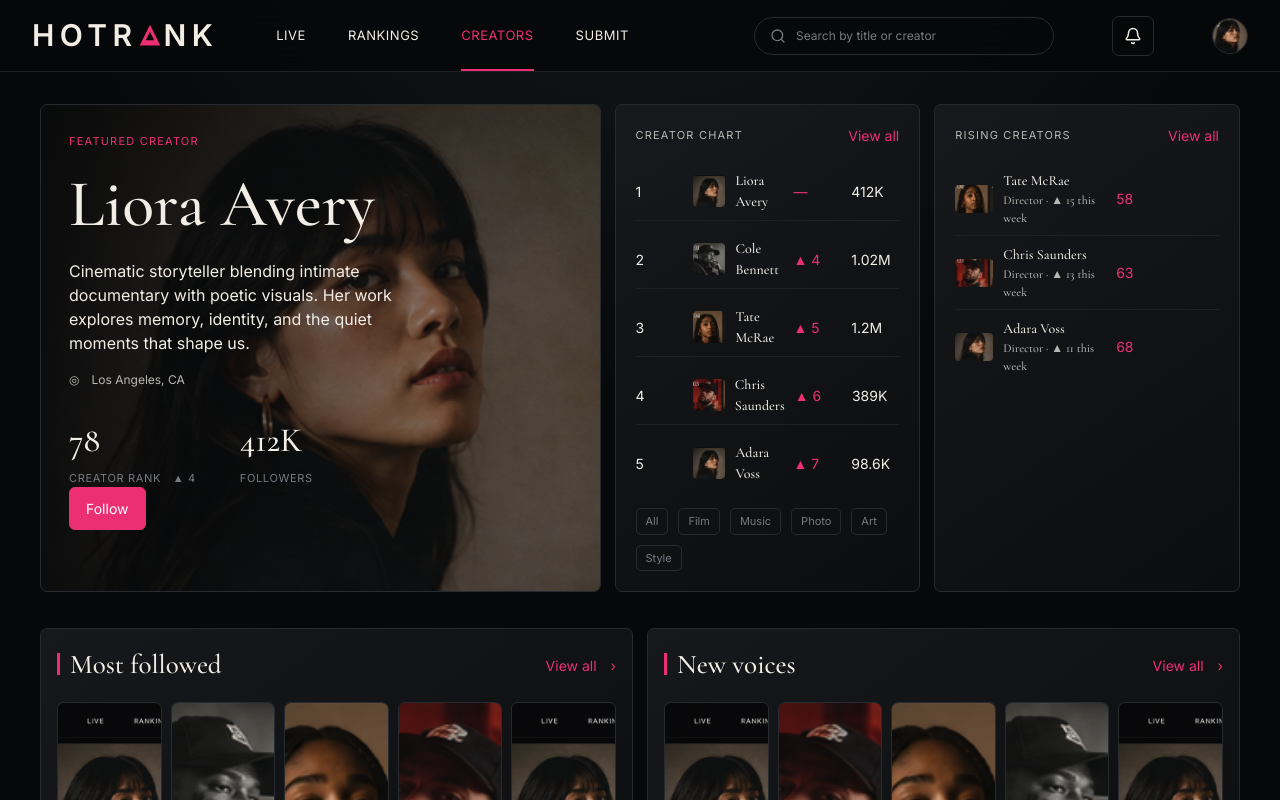
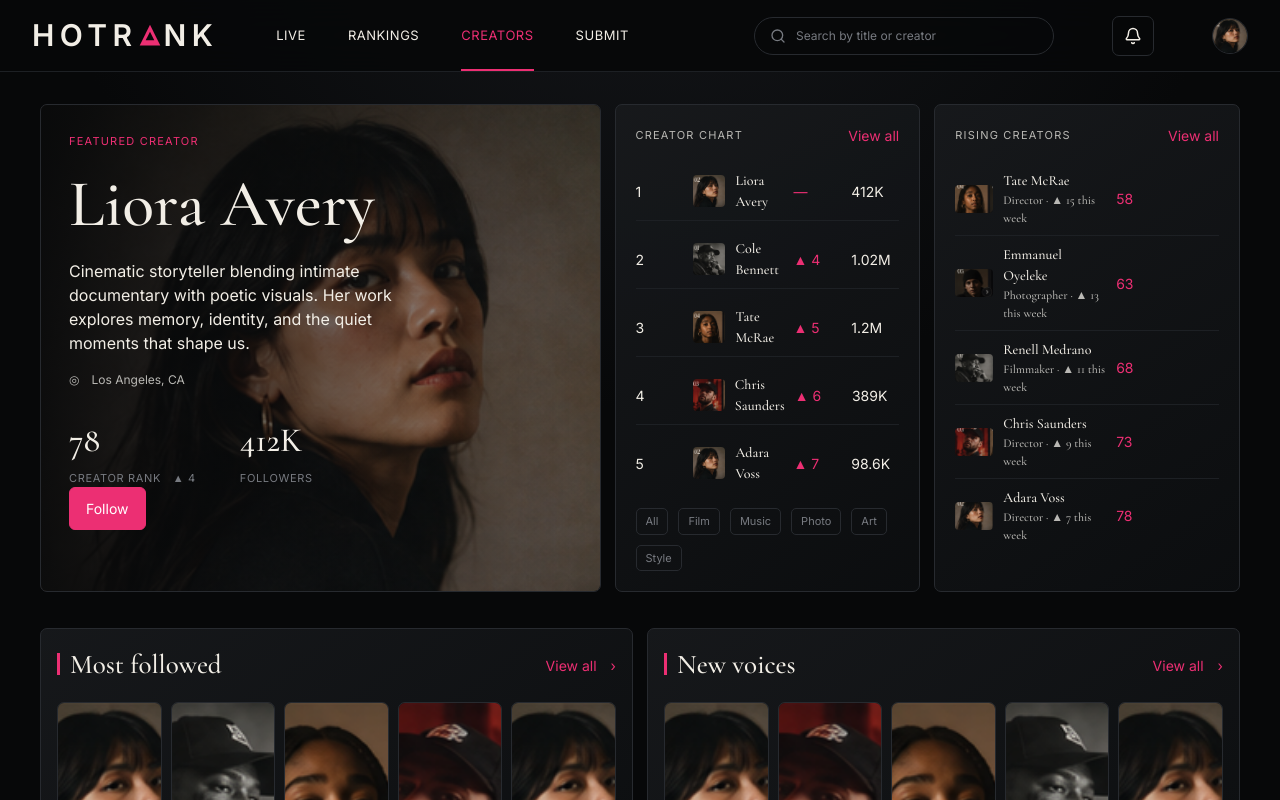
Before and after one commit to vibejam-co/hotrank-frontend-shell, a Next.js app: page /creators in a window 1280 px wide. Shown: the top 800 px of the page. Built offline with nearby package versions, Linux system fonts and the light colour scheme.

Commit message:
Complete creator discovery visual lock

```diff
--- a/app/creators/page.tsx
+++ b/app/creators/page.tsx
@@ -6,6 +6,7 @@ import {creators,imgs} from "@/lib/data";
 import {FollowButton} from "@/components/interaction-controls";
 
 const categories = ["All", "Film", "Music", "Photo", "Art", "Style"];
+const risingCreators = [["Tate McRae", imgs.creatorAyo, "Director"], ["Emmanuel Oyeleke", imgs.creatorJordan, "Photographer"], ["Renell Medrano", imgs.creatorCole, "Filmmaker"], ["Chris Saunders", imgs.creatorChris, "Director"], ["Adara Voss", imgs.creatorLiora, "Director"]];
 
 export default function Creators() {
   const [category, setCategory] = useState("All");
@@ -26,7 +27,7 @@ export default function Creators() {
         <div className="creator-list">{chartRows.map((x,i)=><div className="mini-row" key={x[0]}><span>{i+1}</span><img src={x[1]} alt={`${x[0]} portrait`}/><span className="serif">{x[0]}</span><span className="pink">{i===0 ? "—" : `▲ ${i+3}`}</span><span>{x[2].split(" ")[0]}</span></div>)}</div>
         <div className="chips" style={{marginTop:16}}>{categories.map(item=><button type="button" className={`tag ${category===item ? "active pink" : ""}`} key={item} onClick={()=>setCategory(item)}>{item}</button>)}</div>
       </section>
-      <section className="card rising"><div className="section-head"><span className="label">Rising creators</span><button className="view-all" type="button" onClick={()=>setChartExpanded(true)}>View all</button></div>{creators.slice(2).map((x,i)=><div className="mini-row" key={x[0]}><img src={x[1]} alt={`${x[0]} portrait`}/><span className="serif">{x[0]}<small className="meta" style={{display:'block'}}>Director · ▲ {15-i*2} this week</small></span><span className="pink">{58+i*5}</span></div>)}</section>
+      <section className="card rising"><div className="section-head"><span className="label">Rising creators</span><button className="view-all" type="button" onClick={()=>setChartExpanded(true)}>View all</button></div>{risingCreators.map((x,i)=><div className="mini-row" key={x[0]}><img src={x[1]} alt={`${x[0]} portrait`}/><span className="serif">{x[0]}<small className="meta" style={{display:'block'}}>{x[2]} · ▲ {15-i*2} this week</small></span><span className="pink">{58+i*5}</span></div>)}</section>
     </div>
     <div className="creator-rails section"><section className="card" style={{padding:16}}><div className="section-head"><h2 className="serif">Most followed</h2><span className="view-all">View all　›</span></div><div className="creator-cards">{creators.slice(0,5).map(x=><CreatorCard key={x[0]} name={x[0]} image={x[1]} followers={x[2]}/>)}</div></section><section className="card" style={{padding:16}}><div className="section-head"><h2 className="serif">New voices</h2><span className="view-all">View all　›</span></div><div className="creator-cards">{creators.slice().reverse().map(x=><CreatorCard key={x[0]} name={x[0]} image={x[1]} followers={x[2]}/>)}</div></section></div>
   </main>;
--- a/lib/data.ts
+++ b/lib/data.ts
@@ -1,4 +1,4 @@
-export const imgs={mountain:'/media/mountain-scene.png',ocean:'/media/clip-chasing.png',neon:'/media/clip-electric.png',portrait:'/media/creator-feature.png',softChaos:'/media/clip-soft-chaos.png',arctic:'/media/clip-arctic.png',forest:'/media/clip-arctic.png',desert:'/media/clip-long-way.png',city:'/media/clip-after-midnight.png',avatar:'/media/creator-cole.png',creatorFeature:'/media/creator-feature.png',creatorCole:'/media/creator-cole.png',creatorLiora:'/media/creator-feature.png',creatorChris:'/media/creator-chris.png',creatorAyo:'/media/creator-ayo.png',creatorJordan:'/media/creator-jordan.png',clipLandscape:'/media/clip-landscape.png',clipPortrait:'/media/clip-portrait.png',submitPreview:'/media/submit-preview.png'};
+export const imgs={mountain:'/media/mountain-scene.png',ocean:'/media/clip-chasing.png',neon:'/media/clip-electric.png',portrait:'/media/creator-feature.png',softChaos:'/media/clip-soft-chaos.png',arctic:'/media/clip-arctic.png',forest:'/media/clip-arctic.png',desert:'/media/clip-long-way.png',city:'/media/clip-after-midnight.png',avatar:'/media/creator-cole.png',creatorFeature:'/media/creator-feature.png',creatorCole:'/media/creator-cole.png',creatorLiora:'/media/creator-liora.png',creatorChris:'/media/creator-chris.png',creatorAyo:'/media/creator-ayo.png',creatorJordan:'/media/creator-jordan.png',clipLandscape:'/media/clip-landscape.png',clipPortrait:'/media/clip-portrait.png',submitPreview:'/media/submit-preview.png'};
 export const canonicalHero='/media/live-hero.png';
 export const demoVideo='https://interactive-examples.mdn.mozilla.net/media/cc0-videos/flower.mp4';
 export const clips=[['Where the Wild Still Lives',imgs.mountain,'Wilderlens','98.7','↑ 3','16:9'],['Chasing Currents',imgs.ocean,'Oceanborn','81.4','↑ 12','16:9'],['Electric Youth',imgs.neon,'Lunak','78.9','↑ 7','4:5'],['Arctic Eyes',imgs.arctic,'Wilderlens','77.2','↑ 9','1:1'],['The Long Way Down',imgs.desert,'TrailSeeker','75.1','↑ 15','4:5'],['Soft Chaos',imgs.softChaos,'MadeByKai','74.0','↓ 3','9:16'],['After Midnight',imgs.city,'Sable','72.8','↑ 6','2.39:1'],['Concrete Dreams',imgs.forest,'Urban Souls','82.0','↑ 1','2:1']];
```
Also changed, not shown: qa/captures/desktop-creators.png, qa/captures/mobile-creators.png.
